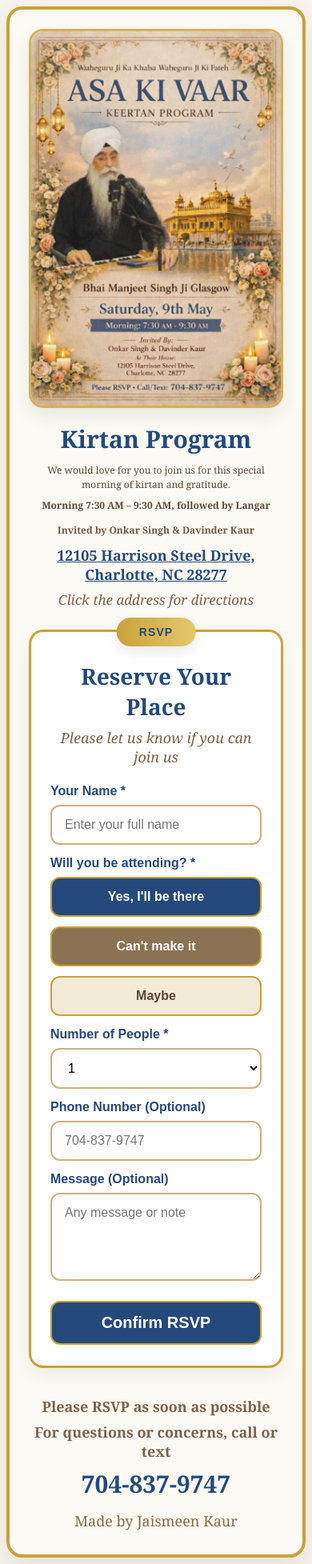
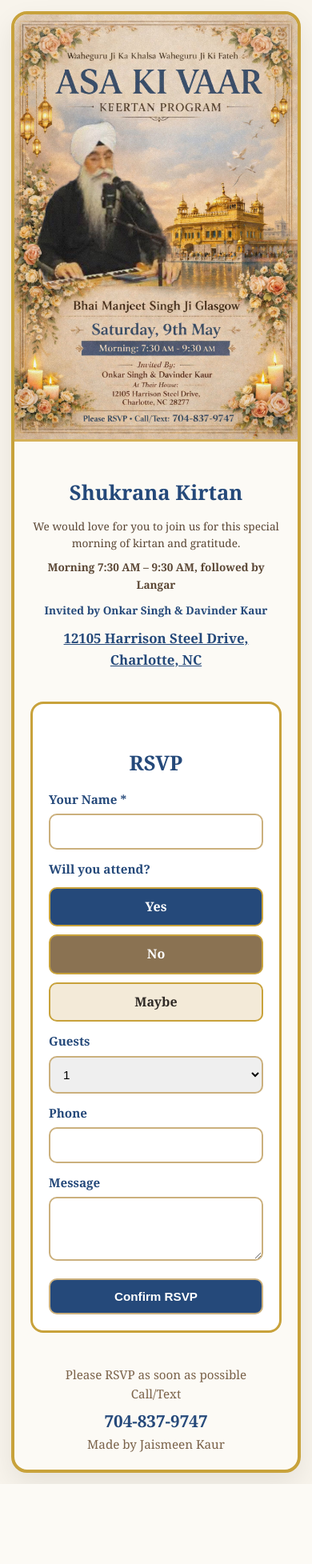
Before and after one commit to jaismeen416/asa-ki-vaar-rsvp, a Flask app: page / in a window 390 px wide. Shown: the whole page at 80% size. After the commit the page ends 1855 px from the top, so only its background shows below. Run offline with Flask 3, Linux system fonts and the light colour scheme.

Commit message:
Final iPhone optimized design

```diff
--- a/templates/index.html
+++ b/templates/index.html
@@ -4,9 +4,14 @@
   <meta charset="UTF-8">
   <meta name="viewport" content="width=device-width, initial-scale=1.0">
   <title>Shukrana Kirtan RSVP</title>
+
   <style>
     * {
       box-sizing: border-box;
+    }
+
+    html {
+      font-size: 16px;
     }
 
     body {
@@ -15,10 +20,11 @@
       background: #f8f4ec;
       font-family: Georgia, serif;
       color: #2f2a26;
+      line-height: 1.6;
     }
 
     .page {
-      max-width: 1050px;
+      max-width: 900px;
       margin: 0 auto;
       background: #fcfaf5;
       border: 4px solid #c8a23b;
@@ -27,188 +33,96 @@
       box-shadow: 0 14px 34px rgba(0, 0, 0, 0.08);
     }
 
-    .hero {
-      text-align: center;
-      padding: 26px 20px 18px;
-      background: linear-gradient(to bottom, #fffdf9, #f7f1e2);
-      border-bottom: 2px solid #e5d4a8;
-    }
-
-    .top-line {
-      color: #8a6b43;
-      font-size: 18px;
-      letter-spacing: 0.1em;
-      margin-bottom: 14px;
-    }
-
-    .hero h1 {
-      margin: 0;
-      color: #25497a;
-      font-size: 76px;
-      line-height: 0.95;
-      letter-spacing: 0.06em;
-      text-transform: uppercase;
-    }
-
-    .hero h2 {
-      margin: 18px 0 0;
-      color: #7a6249;
-      font-size: 30px;
-      letter-spacing: 0.18em;
-      text-transform: uppercase;
-      font-weight: 500;
-    }
-
-    .poster-wrap {
-      padding: 24px 24px 10px;
-    }
-
     .poster {
       width: 100%;
       display: block;
-      border-radius: 18px;
-      border: 3px solid #d5b15a;
-      box-shadow: 0 10px 24px rgba(0,0,0,0.08);
+      border-bottom: 3px solid #d5b15a;
     }
 
     .content {
-      padding: 8px 24px 30px;
+      padding: 18px;
+      text-align: center;
     }
 
-    .info {
-      text-align: center;
-      margin-bottom: 22px;
-    }
-
-    .info h3 {
-      margin: 0 0 10px;
-      font-size: 42px;
+    .content h3 {
+      font-size: 2rem;
+      margin-bottom: 10px;
       color: #25497a;
     }
 
-    .info .speaker {
-      font-size: 26px;
-      color: #7a6249;
-      margin-bottom: 8px;
-      font-weight: bold;
-    }
-
-    .info p {
+    .content p {
+      font-size: 1.05rem;
       margin: 8px 0;
-      font-size: 22px;
-      line-height: 1.5;
       color: #5b4735;
     }
 
-    .invite-by {
-      margin-top: 14px;
-      color: #25497a;
-      font-size: 28px;
-      font-weight: bold;
+    .small-text {
+      font-size: 0.9rem !important;
+      color: #6e5a44;
     }
 
-    .small-text {
-      font-size: 12px !important;
-      color: #6e5a44;
-      line-height: 1.4;
+    .invite-by {
+      font-size: 1.1rem;
+      font-weight: bold;
+      color: #25497a;
+      margin-top: 10px;
     }
 
     .address-link {
-      display: inline-block;
-      margin-top: 10px;
-      font-size: 24px;
+      display: block;
+      margin-top: 12px;
+      font-size: 1.05rem;
       color: #25497a;
       text-decoration: underline;
       font-weight: 600;
     }
 
-    .small-note {
-      margin-top: 8px;
-      color: #7a6249;
-      font-size: 17px;
-      font-style: italic;
-    }
-
     .rsvp-card {
-      max-width: 800px;
-      margin: 26px auto 0;
+      margin: 20px;
+      padding: 20px;
       background: white;
+      border-radius: 16px;
       border: 3px solid #c8a23b;
-      border-radius: 18px;
-      padding: 28px 24px 26px;
-      position: relative;
-      box-shadow: 0 10px 24px rgba(0,0,0,0.06);
-    }
-
-    .pill {
-      position: absolute;
-      top: -18px;
-      left: 50%;
-      transform: translateX(-50%);
-      background: linear-gradient(to right, #c8a23b, #e5c86e);
-      color: #25497a;
-      font-family: Arial, sans-serif;
-      font-size: 14px;
-      font-weight: bold;
-      letter-spacing: 0.08em;
-      text-transform: uppercase;
-      padding: 10px 28px;
-      border-radius: 999px;
-      box-shadow: 0 8px 18px rgba(0,0,0,0.08);
+      text-align: left;
     }
 
     .rsvp-card h4 {
       text-align: center;
-      margin: 8px 0 8px;
+      font-size: 1.6rem;
+      margin-bottom: 10px;
       color: #25497a;
-      font-size: 36px;
-    }
-
-    .rsvp-card .sub {
-      text-align: center;
-      color: #7a6249;
-      font-size: 18px;
-      margin-bottom: 22px;
-      font-style: italic;
     }
 
     .field-label {
+      font-weight: bold;
+      font-size: 0.95rem;
+      margin-top: 12px;
       display: block;
-      margin: 14px 0 8px;
       color: #25497a;
-      font-family: Arial, sans-serif;
-      font-weight: bold;
-      font-size: 16px;
     }
 
-    input,
-    select,
-    textarea,
-    button {
+    input, select, textarea, button {
       width: 100%;
-      padding: 14px 16px;
-      border-radius: 12px;
+      padding: 12px;
+      margin-top: 6px;
+      border-radius: 10px;
       border: 2px solid #cbb07d;
-      font-family: Arial, sans-serif;
-      font-size: 16px;
-      background: #fff;
+      font-size: 0.95rem;
     }
 
     textarea {
-      min-height: 110px;
-      resize: vertical;
+      min-height: 80px;
     }
 
     .attendance-options {
-      display: grid;
-      grid-template-columns: 1fr 1fr 1fr;
-      gap: 12px;
-      margin-top: 8px;
+      display: flex;
+      gap: 10px;
+      margin-top: 10px;
     }
 
     .attendance-options label {
-      cursor: pointer;
-      display: block;
+      flex: 1;
+      text-align: center;
     }
 
     .attendance-options input {
@@ -217,186 +131,149 @@
 
     .attendance-options span {
       display: block;
-      text-align: center;
-      padding: 14px 12px;
-      border-radius: 12px;
+      padding: 10px;
+      border-radius: 10px;
       border: 2px solid #c8a23b;
-      font-family: Arial, sans-serif;
       font-weight: bold;
     }
 
-    .attendance-options .yes span {
+    .yes span {
       background: #25497a;
       color: white;
     }
 
-    .attendance-options .no span {
+    .no span {
       background: #8a7252;
       color: white;
     }
 
-    .attendance-options .maybe span {
+    .maybe span {
       background: #f3ead8;
-      color: #5b4735;
     }
 
     button {
-      margin-top: 20px;
+      margin-top: 14px;
       background: #25497a;
       color: white;
-      border: 2px solid #c8a23b;
-      font-size: 20px;
       font-weight: bold;
       cursor: pointer;
     }
 
     .footer {
       text-align: center;
-      padding: 6px 24px 30px;
+      padding: 20px;
+      font-size: 0.95rem;
       color: #7a6249;
     }
 
-    .footer .rsvp-line {
-      font-size: 18px;
-      margin-bottom: 8px;
-      font-weight: 600;
+    .footer .phone {
+      font-size: 1.3rem;
+      font-weight: bold;
+      color: #25497a;
+      margin-top: 5px;
     }
 
-    .footer .phone {
-      font-size: 30px;
-      color: #25497a;
-      font-weight: bold;
-      margin-bottom: 10px;
+    @media (max-width: 600px) {
+      .content h3 {
+        font-size: 1.6rem;
       }
 
-    .footer .made-by {
-      font-size: 18px;
-      color: #8a6b43;
-      margin-top: 14px;
+      .content p {
+        font-size: 1rem;
       }
 
-    @media (max-width: 700px) {
-      body {
-        padding: 8px;
-      }
-
-      .hero h1 {
-        font-size: 46px;
-      }
-
-      .hero h2 {
-        font-size: 18px;
-      }
-
-      .top-line {
-        font-size: 12px;
-      }
-
-      .info h3 {
-        font-size: 30px;
-      }
-
-      .info .speaker {
-        font-size: 20px;
-      }
-
-      .info p,
-      .address-link {
-        font-size: 18px;
-      }
-
-      .invite-by {
-        font-size: 22px;
-      }
-
-      .rsvp-card h4 {
-        font-size: 28px;
+      .small-text {
+        font-size: 0.85rem !important;
       }
 
       .attendance-options {
-        grid-template-columns: 1fr;
+        flex-direction: column;
       }
     }
+
   </style>
 </head>
+
 <body>
+
   <div class="page">
 
-    <div class="poster-wrap">
-      <img class="poster" src="{{ url_for('static', filename='flyer.jpg') }}" alt="Shukrana Kirtan Flyer">
+    <img class="poster" src="{{ url_for('static', filename='flyer.jpg') }}">
+
+    <div class="content">
+      <h3>Shukrana Kirtan</h3>
+
+      <p class="small-text">
+        We would love for you to join us for this special morning of kirtan and gratitude.
+      </p>
+
+      <p class="small-text">
+        <strong>Morning 7:30 AM – 9:30 AM, followed by Langar</strong>
+      </p>
+
+      <div class="invite-by small-text">
+        Invited by Onkar Singh &amp; Davinder Kaur
       </div>
 
-    <section class="content">
-      <div class="info">
-        <h3>Kirtan Program</h3>
-
-        <p class="small-text">We would love for you to join us for this special morning of kirtan and gratitude.</p>
-
-        <p class="small-text"><strong>Morning 7:30 AM – 9:30 AM, followed by Langar</strong></p>
-
-        <div class="invite-by small-text">Invited by Onkar Singh &amp; Davinder Kaur</div>
-
-        <a
-          class="address-link"
+      <a class="address-link"
         href="https://maps.app.goo.gl/gqkZMAVRvbzAtNWC7"
-          target="_blank"
-          rel="noopener noreferrer"
-        >
-          12105 Harrison Steel Drive, Charlotte, NC 28277
+        target="_blank">
+        12105 Harrison Steel Drive, Charlotte, NC
       </a>
-        <div class="small-note">Click the address for directions</div>
     </div>
 
     <div class="rsvp-card">
-        <div class="pill">RSVP</div>
-        <h4>Reserve Your Place</h4>
-        <div class="sub">Please let us know if you can join us</div>
+      <h4>RSVP</h4>
 
       <form action="/rsvp" method="POST">
+
         <label class="field-label">Your Name *</label>
-          <input type="text" name="name" placeholder="Enter your full name" required>
+        <input type="text" name="name" required>
 
-          <label class="field-label">Will you be attending? *</label>
+        <label class="field-label">Will you attend?</label>
         <div class="attendance-options">
           <label class="yes">
             <input type="radio" name="attendance" value="Yes" required>
-              <span>Yes, I'll be there</span>
+            <span>Yes</span>
           </label>
+
           <label class="no">
-              <input type="radio" name="attendance" value="No" required>
-              <span>Can't make it</span>
+            <input type="radio" name="attendance" value="No">
+            <span>No</span>
           </label>
+
           <label class="maybe">
-              <input type="radio" name="attendance" value="Maybe" required>
+            <input type="radio" name="attendance" value="Maybe">
             <span>Maybe</span>
           </label>
         </div>
 
-          <label class="field-label">Number of People *</label>
-          <select name="guests" required>
-            <option value="1">1</option>
-            <option value="2">2</option>
-            <option value="3">3</option>
-            <option value="4+">4+</option>
+        <label class="field-label">Guests</label>
+        <select name="guests">
+          <option>1</option>
+          <option>2</option>
+          <option>3</option>
+          <option>4+</option>
         </select>
 
-          <label class="field-label">Phone Number (Optional)</label>
-          <input type="text" name="phone" placeholder="704-837-9747">
+        <label class="field-label">Phone</label>
+        <input type="text" name="phone">
 
-          <label class="field-label">Message (Optional)</label>
-          <textarea name="message" placeholder="Any message or note"></textarea>
+        <label class="field-label">Message</label>
+        <textarea name="message"></textarea>
 
         <button type="submit">Confirm RSVP</button>
       </form>
     </div>
-    </section>
 
     <div class="footer">
-      <div class="rsvp-line">Please RSVP as soon as possible</div>
-      <div class="rsvp-line">For questions or concerns, call or text</div>
+      Please RSVP as soon as possible<br>
+      Call/Text
       <div class="phone">704-837-9747</div>
-      <div class="made-by">Made by Jaismeen Kaur</div>
+      Made by Jaismeen Kaur
     </div>
+
   </div>
+
 </body>
 </html>
```
Lines whose indentation alone changed are shown as unchanged.
